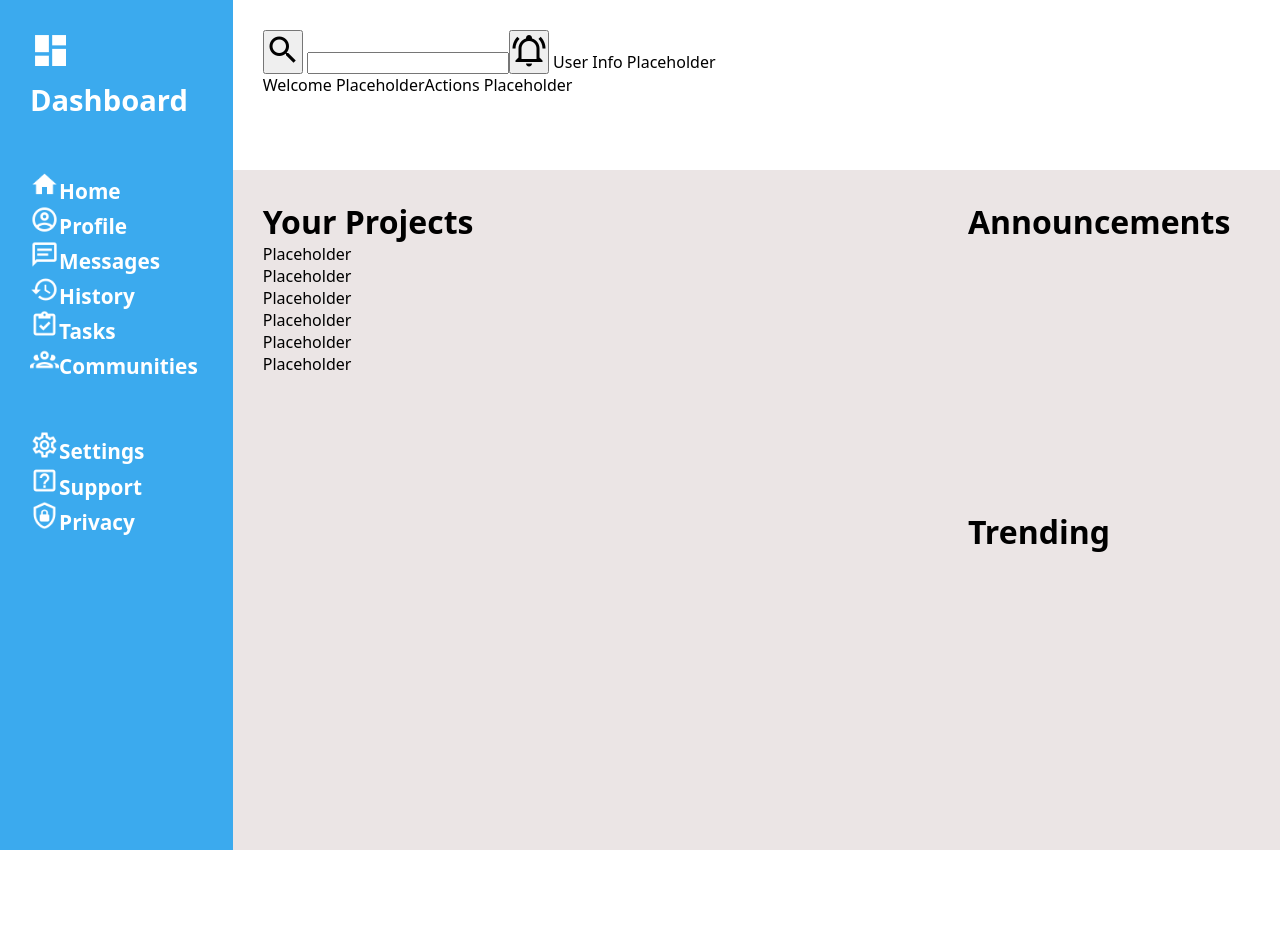
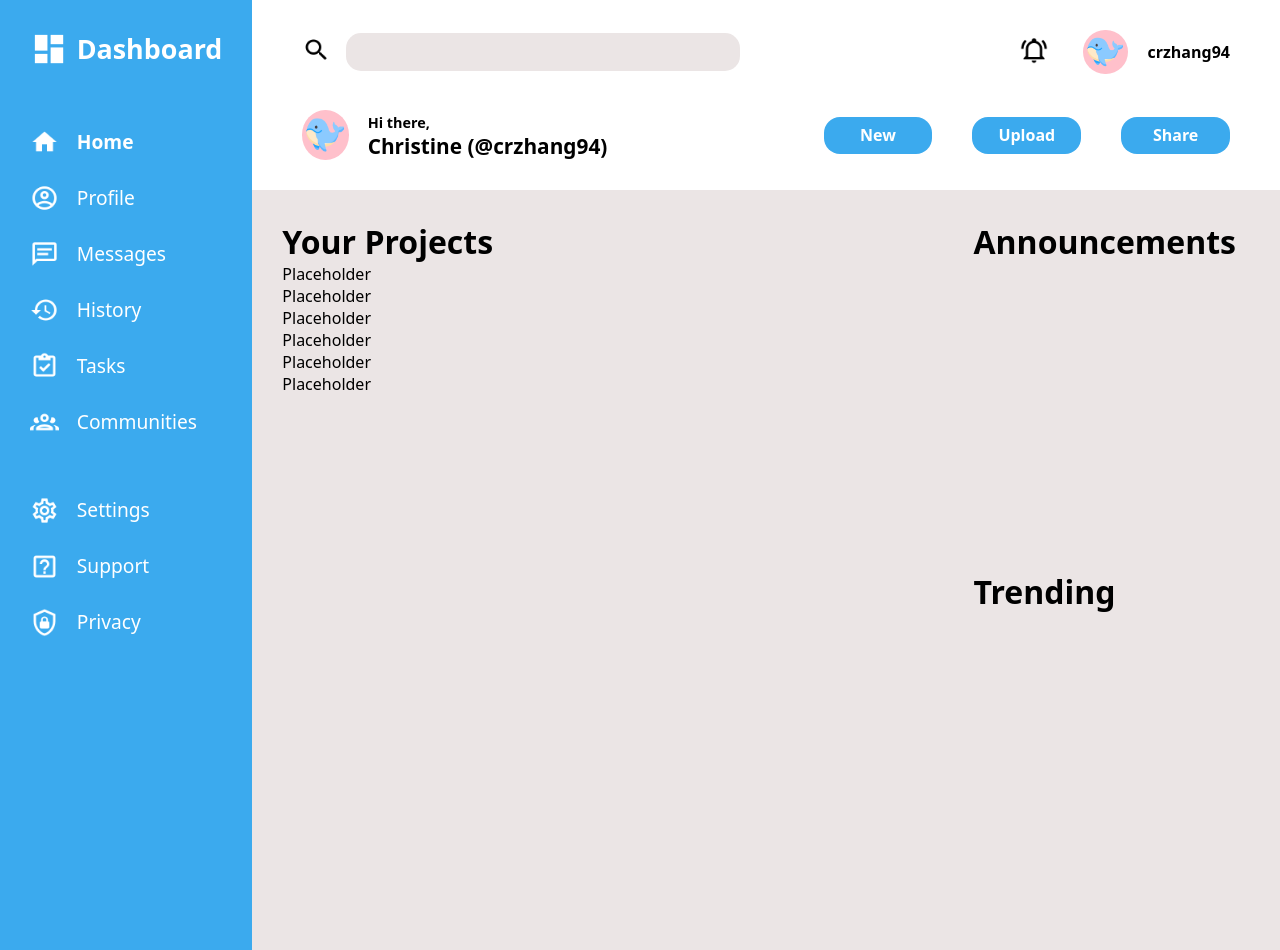
Before and after one commit to crzhang94/admin-dashboard, a plain HTML site: page index.html in a window 1280 px wide. Before the commit the page ends 850 px from the top, so only its background shows below. Drawn offline with Linux system fonts and the light colour scheme.

Commit message:
Clean and style header section

```diff
--- a/index.html
+++ b/index.html
@@ -11,18 +11,27 @@
 <body>
     <header class="header">
         <div class="header-top">
-            <div id="searchbar">
+            <div class="search-area">
                 <button id="search"><img src="images/magnify.png"></button>
                 <input type="search" id="searchbar" name="searchbar">
             </div>
             <div class="user-info">
                 <button id="alerts"><img src="images/bell-ring-outline.png"></button>
-                User Info Placeholder
+                <img src="images/avatars/whale.png" class="avatar">
+                <div class="username">crzhang94</div>
             </div>
         </div>
         <div class="header-bottom">
-            <div id="welcome">Welcome Placeholder</div>
-            <div id="actions">Actions Placeholder</div>
+            <div class="welcome">
+                <img src="images/avatars/whale.png" class="avatar">
+                <div id="welcome-text">Hi there,</div>
+                <div id="user">Christine (@crzhang94)</div>
+            </div>
+            <div class="actions">
+                <button id="new">New</button>
+                <button id="upload">Upload</button>
+                <button id="share">Share</button>
+            </div>
         </div>
     </header>
 
--- a/styles.css
+++ b/styles.css
@@ -11,38 +11,156 @@ body {
     grid-template-rows: 1fr 2fr 2fr;
 }
 
+/* ~~~~~~~~~~~~~~~~~~~~~~~~~~~~~~~~~~~~~~*/
+
 .header {
     background-color: white;
     grid-column: 2 / 3;
     display: grid;
-    grid-template: 1fr 1.5fr / 2fr 1fr;
-    padding: 30px;
+    gap: 42px;
+    padding: 30px 50px;
 }
 
 .header-top {
-    grid-row: 1 / 2;
     display: flex;
+    height: 115%;
 }
+
+.search-area {
+    width: 50%;
+    display: flex;
+    align-items: center;
+    gap: 15px;
+}
+
+.search-area img,
+.user-info img {
+    height: 1.8rem;
+}
+
+.search-area img:hover,
+#alerts:hover {
+    cursor: pointer;
+}
+
+#searchbar {
+    border: none;
+    background-color: rgb(235, 229, 229);
+    font-size: 1.2rem;
+    padding: 12px;
+    height: 2.4rem;
+    width: 85%;
+    min-width: 100px;
+    border-radius: 15px;
+}
+
+.user-info {
+    font-weight: bold;
+    width: 50%;
+    display: flex;
+    gap: 20px;
+    justify-content: flex-end;
+    align-items: center;
+}
+
+.avatar {
+    min-height: 100%;
+    padding: 4px;
+    border-radius: 50%;
+    background-color: pink;
+}
+
+.header-top button {
+    background-color: white;
+    border: none;
+}
+
+.user-info button {
+    padding-right: 15px;
+}
+
+/* ~~~~~~~~~~~~~~~~~~~~~~~~~~~~~~~~~~~~~~*/
 
 .header-bottom {
     grid-row: 2 / 3;
     display: flex;
+    justify-content: space-between;
+    align-items: center;
 }
+
+.welcome {
+    width: 50%;
+    font-weight: bold;
+    display: grid;
+    grid-template: 1fr 1.3fr / 1fr 9fr;
+}
+
+.welcome img {
+    grid-area: 1 / 1 / 3 / 2;
+    width: 100%;
+}
+
+#welcome-text {
+    font-size: 0.9rem;
+    align-self: end;
+}
+
+.welcome #user {
+    font-size: 1.3rem;
+}
+
+#welcome-text,
+.welcome #user {
+    padding-left: 19px;
+}
+
+.actions {
+    width: 50%;
+    display: flex;
+    justify-content: flex-end;
+    gap: 40px;
+}
+
+.actions button {
+    background-color: #3baaee;
+    font-size: 1rem;
+    font-weight: bold;
+    color: white;
+    border: none;
+    border-radius: 16px;
+    width: 6.8rem;
+    height: 2.3rem;
+}
+
+.actions button:hover {
+    cursor: pointer;
+}
+
 
 .sidebar {
     background-color: #3baaee;
     color: white;
-    font-weight: bold;
-    font-size: 1.3rem;
+    font-size: 1.2rem;
     grid-row: 1 / 4;
     display: flex;
     flex-direction: column;
-    gap: 50px;
+    gap: 60px;
     padding: 30px;
+}
+
+#dashboard, #home {
+    font-weight: bold;
 }
 
 #dashboard {
     font-size: 1.4em;
+    display: flex;
+    gap: 9px;
+    align-items: center;
+}
+
+#dashboard:hover {
+    cursor: pointer;
 }
 
 #dashboard img {
@@ -51,8 +169,31 @@ body {
 
 .nav-main img,
 .nav-secondary img {
-    height: 1.4em;
+    height: 1.5em;
 }
+
+.nav-main div,
+.nav-secondary div {
+    display: flex;
+    gap: 18px;
+}
+
+.nav-main div:hover,
+.nav-secondary div:hover {
+    cursor: pointer;
+}
+
+.nav-main,
+.nav-secondary {
+    display: flex;
+    flex-direction: column;
+    gap: 1.7rem;
+}
+
+
+
+
+
 
 .main-content {
     background-color: rgb(235, 229, 229);
```
Also changed, not shown: images/avatars/chameleon.png (added), images/avatars/crab.png (added), images/avatars/hen.png (added), images/avatars/snake.png (added), images/avatars/whale.png (added), images/eye-outline.png (added), images/open-in-new.png (added), images/star-outline.png (added).
